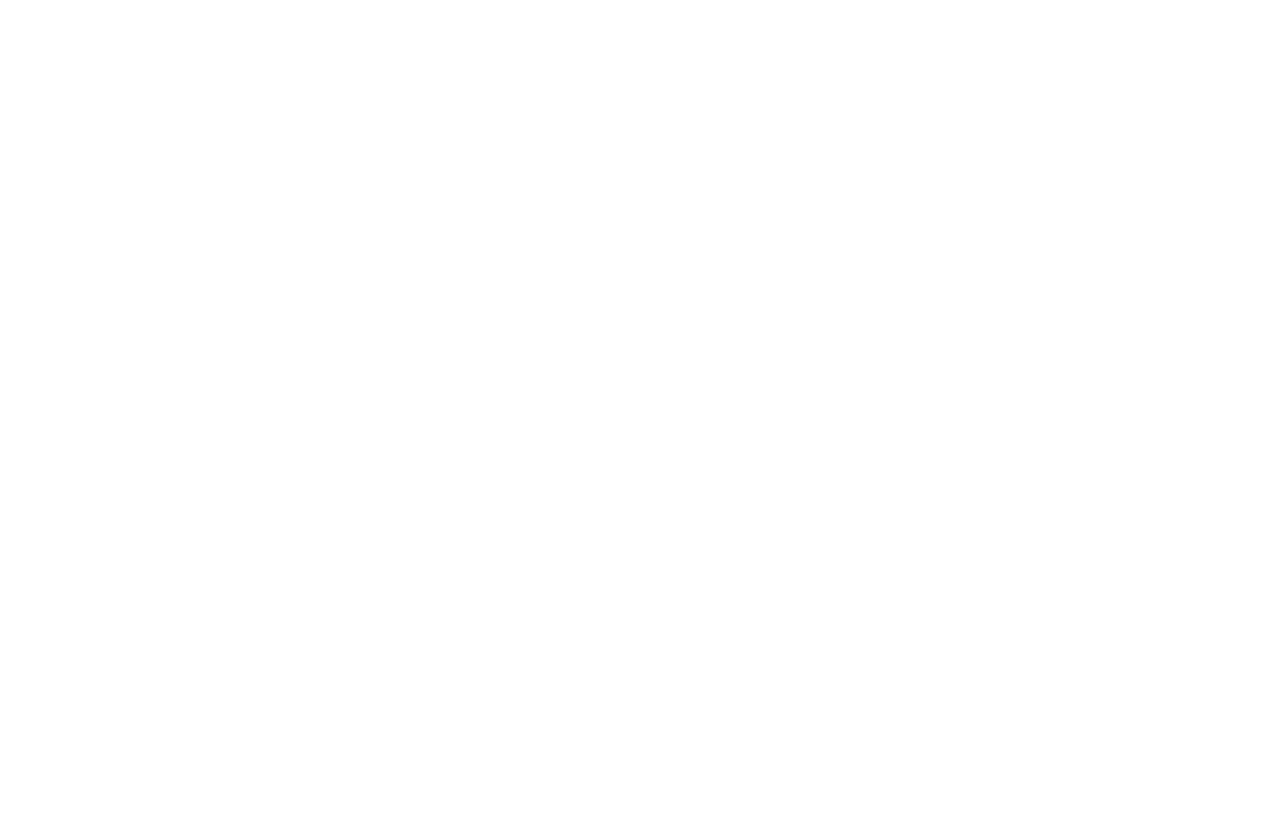
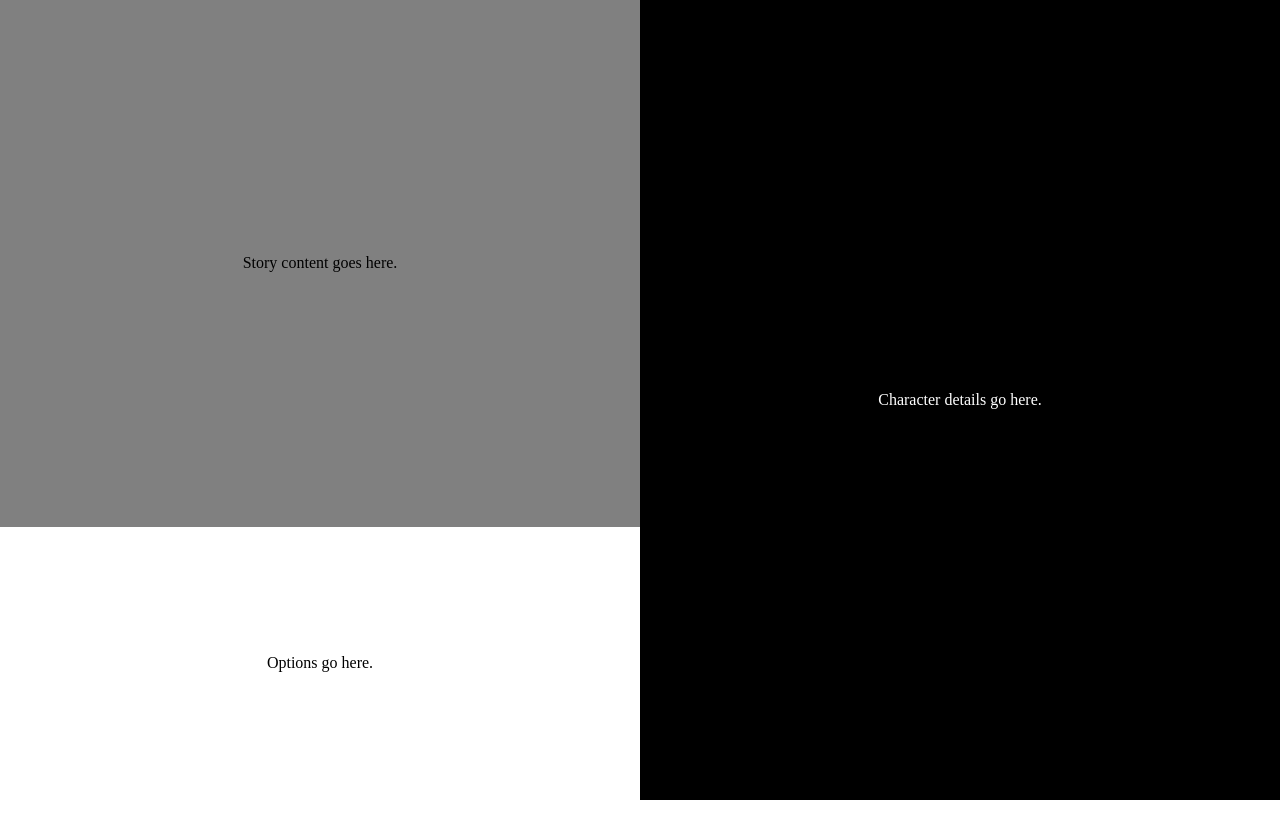
Before and after one commit to Akminime/Mini-Adventure, a plain HTML site: page index.html in a window 1280 px wide. Drawn offline with Linux system fonts and the light colour scheme.

Commit message:
changed how index is rendered

```diff
--- a/index.html
+++ b/index.html
@@ -1,23 +1,23 @@
 <!DOCTYPE html>
 <html>
     <head>
-        <title>Mini Adventure text based RPG</title>
+        <title>Mini Adventure Text-Based RPG</title>
         <link rel="stylesheet" type="text/css" href="styles.css">
     </head>
-
     <body>
         <div class="container">
-            <div class="story-box">
-
+            <div class="left">
+                <div class="story-box">
+                    Story content goes here.
+                </div>
+                <div class="options">
+                    Options go here.
+                </div>
             </div>
-            <div class="options">
-
-            </div>
-            <div class="Character">
-
+            <div class="character">
+                Character details go here.
             </div>
         </div>
-
-        <scrpt src="script.js"></scrpt>
+        <script src="script.js"></script>
     </body>
 </html>
--- a/styles.css
+++ b/styles.css
@@ -1,33 +1,43 @@
 body {
+    margin: 0;
     background-color: white;
 }
 
-.story-box .options {
-    background-color: grey;
-    flex: 1;
+.container {
+    display: flex;
+    height: 100vh;
+}
+
+.left {
     display: flex;
     flex-direction: column;
-    padding: auto;
-    padding-bottom: 15%;
+    flex: 1;
+    background-color: lightgrey;
+}
+
+.story-box {
+    flex: 2;
+    background-color: grey;
+    padding: 10px;
+    display: flex;
+    align-items: center;
+    justify-content: center;
 }
 
 .options {
-    padding-right: 5%;
+    flex: 1;
+    background-color: white;
+    padding: 10px;
+    display: flex;
+    align-items: center;
+    justify-content: center;
 }
 
 .character {
+    flex: 1;
     background-color: black;
-    flex: 0.5;
-    padding: auto;
-    padding: 10%;
     color: white;
     display: flex;
     align-items: center;
     justify-content: center;
 }
-
-.container {
-    padding: auto;
-    display: flex;
-    height: 100vh;
-}
```
